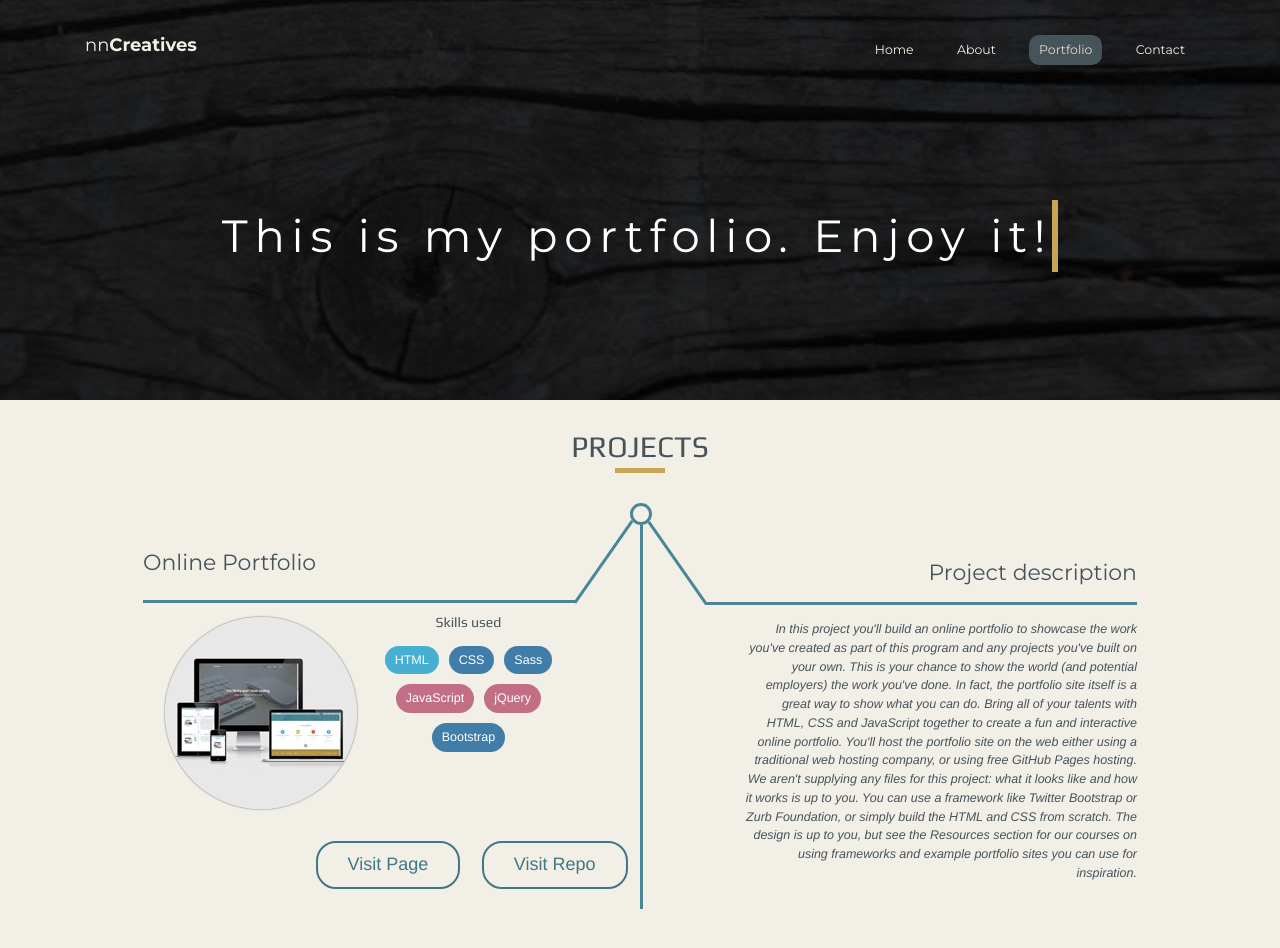
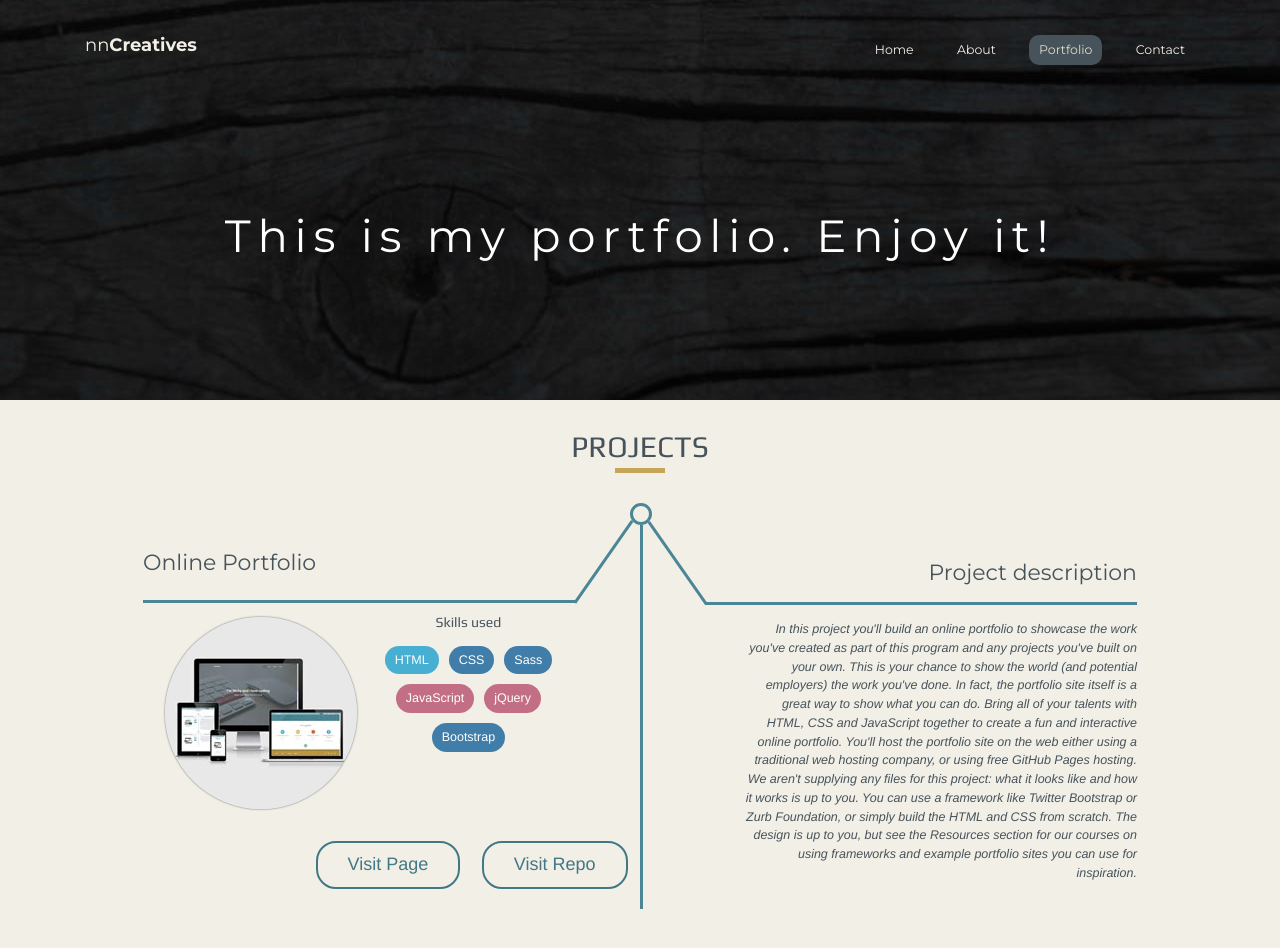
Before and after one commit to smoockpp/nncreatives, a website: page portfolio.html in a window 1280 px wide. Shown: the top 948 px of the page. Drawn offline with Linux system fonts and the light colour scheme.

Commit message:
typewritter fix

```diff
--- a/scss/base/_base.scss
+++ b/scss/base/_base.scss
@@ -22,6 +22,7 @@ main {
 
 .container-fluid {
   margin: 0;
+  width: 100%;
 }
 
 img {
--- a/scss/layout/portfolio/_typewriter.scss
+++ b/scss/layout/portfolio/_typewriter.scss
@@ -2,20 +2,22 @@
   position: relative;
   top: 50%;
   z-index: 9999;
+  text-align: center;
 }
 
 .typewriter h1 {
+  display: inline-block;
   font-size: 1em;
   width: auto;
   overflow: hidden;
-  border-right: .15em solid $color-3;
+  // border-right: .15em solid $color-3;
   white-space: nowrap;
   line-height: 1.6;
   margin: 0 auto;
   letter-spacing: .15em;
   animation:
-    typing 3.5s steps(40, end),
-    blink-caret .75s step-end infinite;
+    typing 3.5s steps(40, end);
+    // blink-caret .75s step-end infinite;
 }
 
 /* The typing effect */
@@ -25,7 +27,7 @@
 }
 
 /* The typewriter cursor effect */
-@keyframes blink-caret {
-  from, to { border-color: transparent }
-  50% { border-color: $color-3; }
-}
+// @keyframes blink-caret {
+//   from, to { border-color: transparent }
+//   50% { border-color: $color-3; }
+// }
```
Also changed, not shown: styles/application.css, styles/application.min.css, 1 other file.
